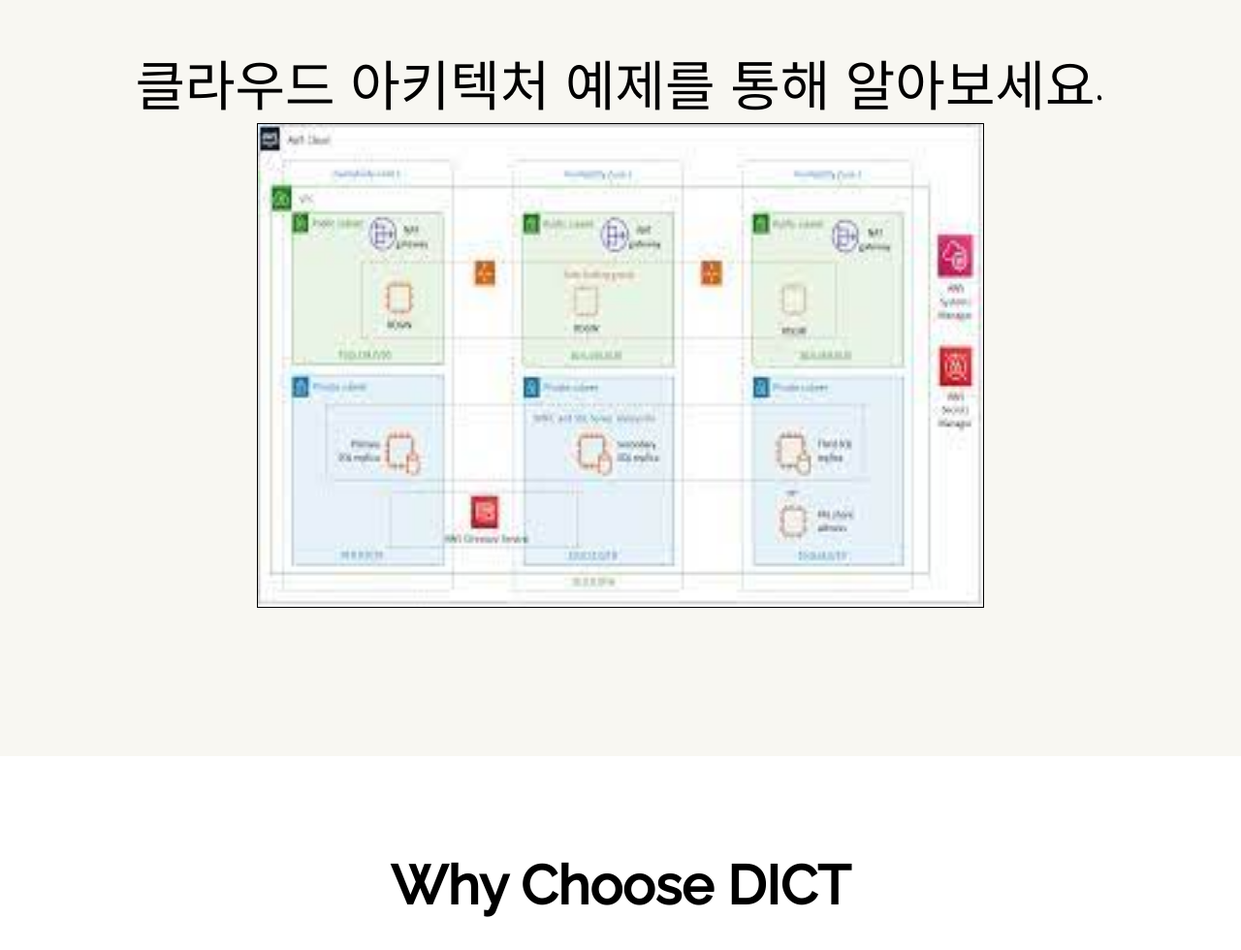
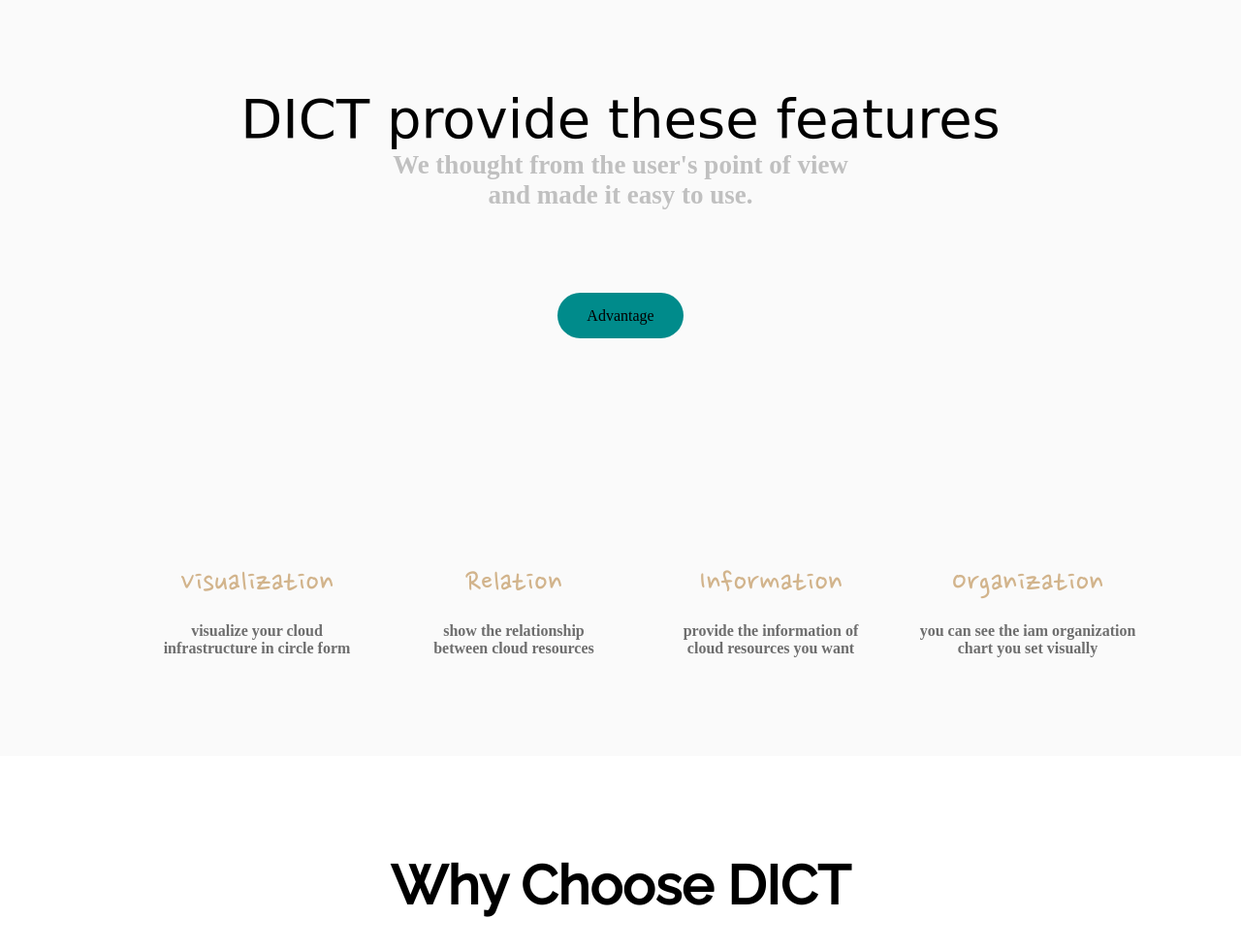
Before and after one commit to losnahj/capston_project, a plain HTML site: page merged/home.html in a window 1280 px wide. Shown: the part 960-1940 px from the top of the page at 97% size. Drawn offline with Linux system fonts and the light colour scheme; a web font is replaced by a local one.

Commit message:
Add files via upload

```diff
--- a/merged/home.html
+++ b/merged/home.html
@@ -27,10 +27,38 @@
     </div>
 </div>
 <div class="page2">
+
     <div class="main-content">
-        <h1>클라우드 아키텍처 예제를 통해 알아보세요.</h1>
+        <h1>DICT provide these features</h1>
+        <h2>We thought from the user's point of view <br>and made it easy to use.</h2>
+        <span>Advantage</span>
     </div>
-    <div class="ex-image1"></div>
+    <ul class="func">
+        <li class="fitem">
+            <span>Visualization</span>
+            <b><br><br>visualize your cloud<br>
+                infrastructure in circle form
+            </b>
+        </li>
+        <li class="fitem">
+            <span>Relation</span>
+            <b><br><br>show the relationship<br>
+                between cloud resources
+            </b>
+        </li>
+        <li class="fitem">
+            <span>Information</span>
+            <b><br><br>provide the information of<br>
+                cloud resources you want
+            </b>
+        </li>
+        <li class="fitem">
+            <span>Organization</span>
+            <b><br><br>you can see the iam organization<br>
+                chart you set visually
+            </b>
+        </li>
+    </ul>
 </div>
 <div class="page3">
     <div class="main-content">
--- a/merged/style.css
+++ b/merged/style.css
@@ -4,6 +4,7 @@
 @import url('https://fonts.googleapis.com/css2?family=Open+Sans+Condensed:wght@300&display=swap');
 @import url('https://fonts.googleapis.com/css2?family=Raleway:wght@500&display=swap');
 @import url('https://fonts.googleapis.com/css2?family=Pattaya&display=swap');
+@import url('https://fonts.googleapis.com/css2?family=Nanum+Gothic&display=swap');
 * {
     margin: 0;
     padding: 0;
@@ -88,7 +89,6 @@ header ul li a:hover {
 }
 h1 {
     font-size: 3.5em;
-
 }
 h3 {
     font-size: 1.5em;
@@ -100,51 +100,60 @@ p {
     position: relative;
     font-family: 'Nanum Pen Script', cursive;
 }
-/*.side {*/
-/*    width: 100%;*/
-/*    height: 100%;*/
-/*    display: flex;*/
-/*    justify-content: space-between;*/
-/*    position: fixed;*/
-/*    top: 100px;*/
-/*    left: 0;*/
-/*    text-align: center;*/
-/*}*/
 .page2 {
     width: 100%;
     height: 890px;
-    background: #F8F7F2;
+    background: #FAFAFA;
     position: relative;
-    display: flex;
-    flex-direction: column;
-    align-items: center;
-    justify-content: center;
 }
 .page2 .main-content {
+    margin: 0 auto;
+    width: 80%;
+    height: 400px;
+    position: relative;
+    top: 200px;
+    text-align: center;
+
+}
+.page2 .main-content h1 {
+    font-family: 'Hachi Maru Pop', cursive;
+    font-weight: 500;
+    white-space : nowrap;
+}
+.page2 .main-content h2 {
+    font-size: 27px;
+    color: #C0C0C0;
+    white-space : nowrap;
+}
+.page2 .main-content span {
+    position: relative;
+    top: 100px;
+    padding: 15px 30px;
+    background: darkcyan;
+    border-radius: 50px;
+}
+.page2 .func {
+    width: 1000px;
+    margin: 0 auto;
+    display: grid;
+    grid-gap: 15px;
+    grid-template-columns: repeat(4, 250px);
+    grid-template-rows: 200px;
+    position: relative;
+    bottom: -290px;
+}
+.page2 .func li {
+    list-style: none;
     text-align: center;
 }
-
-.page2 h1 {
+.page2 .func li span {
     font-family: 'Nanum Pen Script', cursive;
+    font-size: 35px;
     font-weight: 500;
+    color: #d2b48c;
 }
-.page2 .ex-image1 {
-    margin-top: 50px;
-    margin: 0 auto;
-    width: 750px;
-    height: 500px;
-    border: 1px solid black;
-    background-image: url("./image/arc.jpg");
-    background-size: 100% 100%;
-}
-.page2 a {
-    position: absolute;
-    font-size: 45px;
-    bottom: 10px;
-    left: 50%;
-    transform: translate(-50%,-50%);
-    text-decoration: none;
-    color: #000;
+.page2 .func li b {
+    color: #6e6e6e;
 }
 .page3 {
     width: 100%;
--- a/merged/tree-boxes.js
+++ b/merged/tree-boxes.js
@@ -286,13 +286,13 @@ function treeBoxes(urlService, jsonData)
         var nodeUpdate = node.transition().duration(duration)
             .attr('transform', function(d) {
                 if(d.user_name === 'root'){
-                    var dx = d.x + 45;
+                    var dx = d.x + 70;
                     return 'translate(' + d.y + ',' + dx +')';
                 }else if(d.user_id){
                     return 'translate(' + d.y + ',' + d.x + ')';
                 }
                 else{
-                    var dx = d.x + 15;
+                    var dx = d.x + 35;
                     return 'translate(' + d.y + ',' + dx + ')';
                 } });
         nodeUpdate.select('rect')
```
